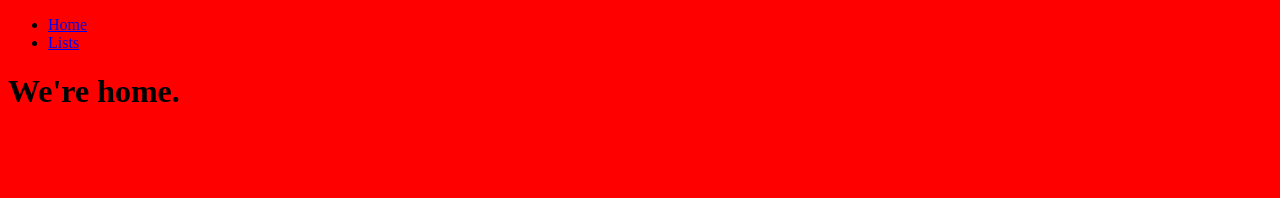
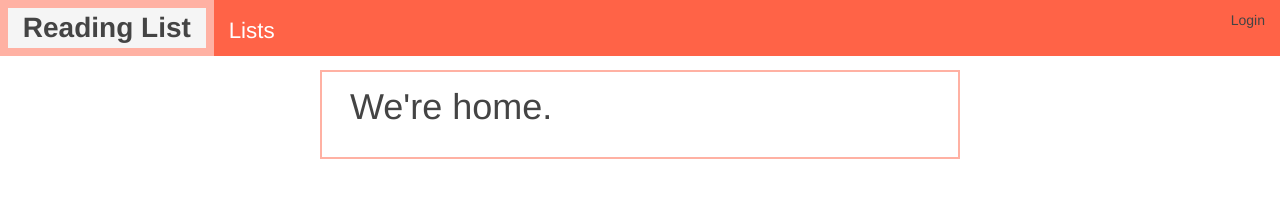
Before and after one commit to jfmaggie/reading-list-angular, a website built with webpack: page app/index.html in a window 1280 px wide. Built offline with nearby package versions, Linux system fonts and the light colour scheme; some packages are replaced by stand-ins of ours; files whose address does not match are found by name.

Commit message:
Style the navbar: - manually load uikit - add jquery

```diff
--- a/app/css/_base.scss
+++ b/app/css/_base.scss
@@ -1,3 +1,39 @@
+$nav-background-color: #ff6347;
+$nav-hover-color: #ffb1a3;
+
 body {
-  background: red;
+  width: 100%;
+  font-size: 2em;
 }
+
+.uk-navbar {
+  background-color: $nav-background-color;
+  .uk-navbar-nav>li {
+    &:hover {   background-color: $nav-hover-color;}
+    >a:hover {  background-color: $nav-hover-color;}
+  }
+}
+
+.reading-list-header {
+  width: 100%;
+  height: 2em;
+
+  .reading-list-header_brand {
+    height: 100%;
+    font-size: 1em;
+    font-weight: bold;
+    margin: 0.28em;
+  }
+
+  .reading-list-header_content {
+    color: white;
+    font-size: 0.8em;
+    margin: 0.5em 0.5em 0.2em 0;
+  }
+}
+
+.reading-list-content {
+  border: 2px solid #ffb1a3;
+  margin-top: 0.5em;
+  padding: 0.5em 1em;
+}
--- a/app/index.html
+++ b/app/index.html
@@ -3,18 +3,24 @@
   <head>
     <meta charset="utf-8">
     <title>Reading List</title>
-    <link rel="stylesheet" href="bower_components/uikit/css/uikit.min.css">
+    <link rel="stylesheet" href="lib/css/uikit.min.css">
     <link rel="stylesheet" href="css/reading-list.css">
   </head>
   <body>
-    <nav>
-      <ul>
-        <li><a ui-sref="home">Home</a></li>
-        <li><a ui-sref="lists-index">Lists</a></li>
+    <nav class="uk-navbar reading-list-header">
+      <ul class="uk-navbar-nav">
+        <li><a ui-sref="home" class="reading-list-header_brand">Reading List</a></li>
+        <li><a ui-sref="lists-index" class="reading-list-header_content">Lists</a></li>
+
       </ul>
+      <div class="uk-navbar-flip">
+        <ul class="uk-navbar-nav">
+          <li><a href="#">Login</a></li>
+        </ul>
+      </div>
     </nav>
 
-    <div class="container">
+    <div class="uk-width-medium-1-2 uk-container-center reading-list-content">
       <div ui-view></div>
     </div>
 
--- a/package.json
+++ b/package.json
@@ -5,6 +5,7 @@
   "version": "0.0.1",
   "devDependencies": {
     "jasmine-core": "^2.4.1",
+    "jquery": "^3.1.0",
     "karma": "^0.13.22",
     "karma-chrome-launcher": "^0.2.3",
     "karma-firefox-launcher": "^0.1.7",
```
Also changed, not shown: bower.json (deleted, +0 -17 lines), app/css/reading-list.css, app/lib/css/uikit.min.css (added), 1 other file.
